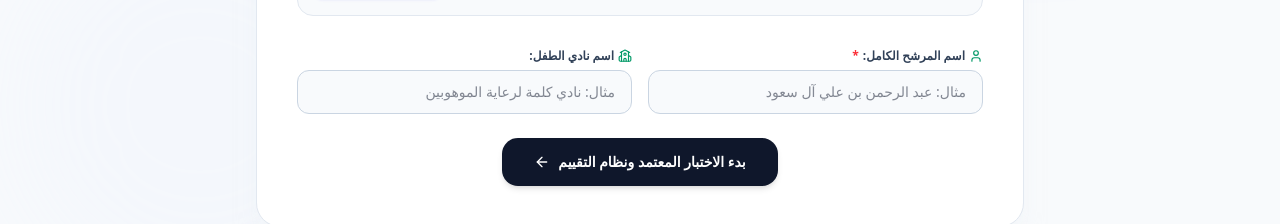
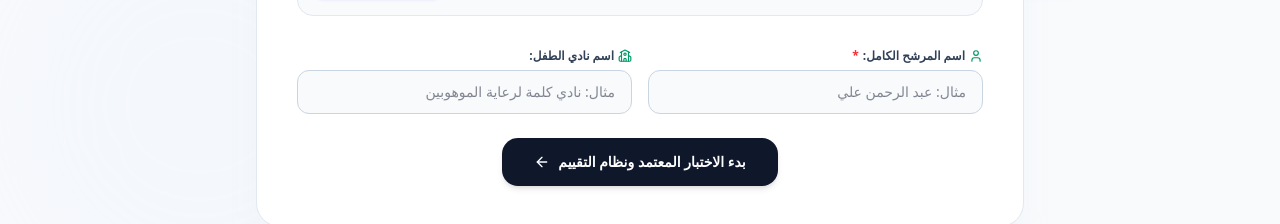
Before and after one commit to mohamadbashar007-cell/Rogers-Test, a React (Vite) app: page / in a window 1280 px wide. Shown: the part 625-849 px from the top of the page. Built offline with nearby package versions, Linux system fonts and the light colour scheme.

Commit message:
update project22

```diff
--- a/src/App.tsx
+++ b/src/App.tsx
@@ -365,7 +365,7 @@ export default function App() {
                   <input
                     type="text"
                     required
-                    placeholder="مثال: عبد الرحمن بن علي آل سعود"
+                    placeholder="مثال: عبد الرحمن علي  "
                     value={username}
                     onChange={(e) => {
                       setUsername(e.target.value);
```
